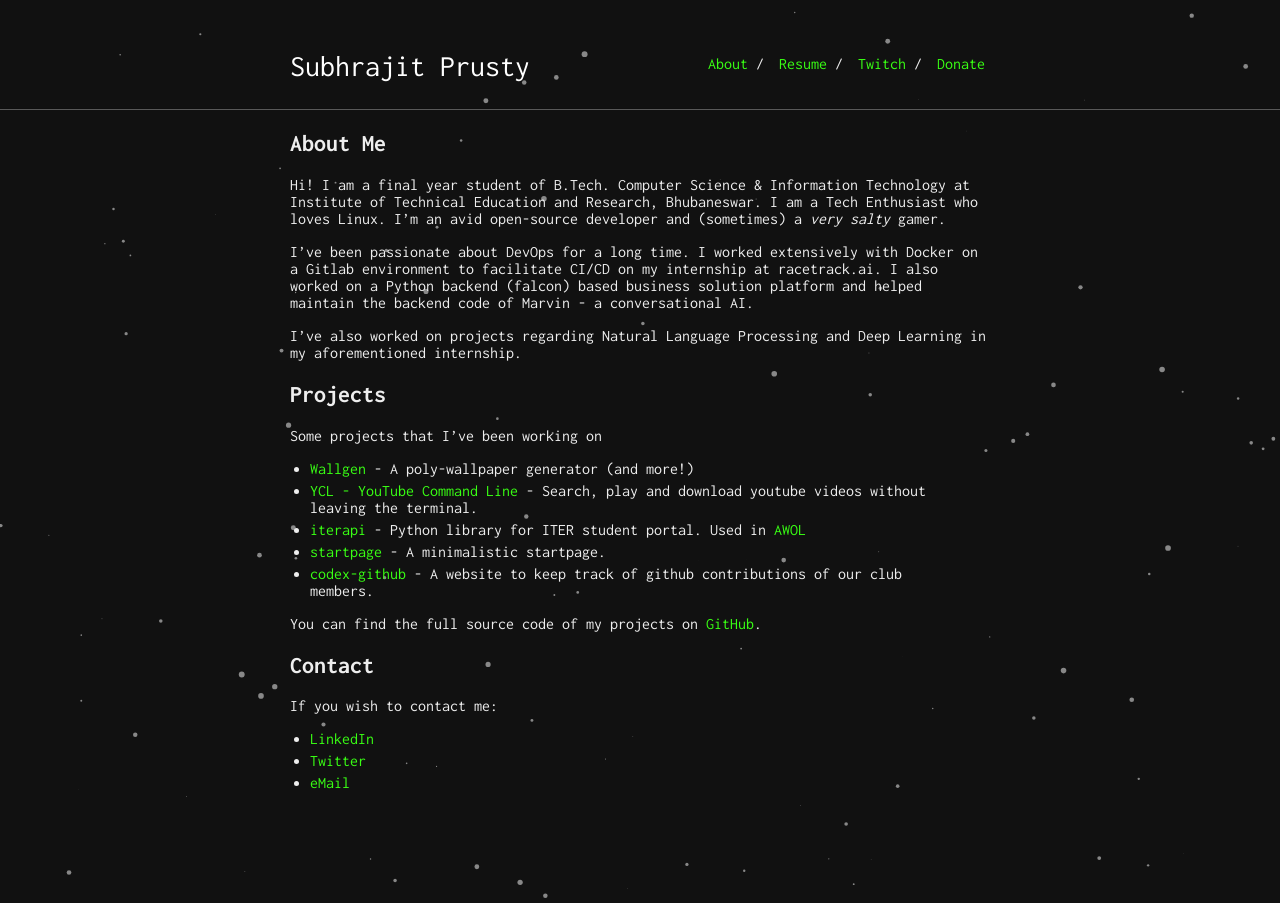
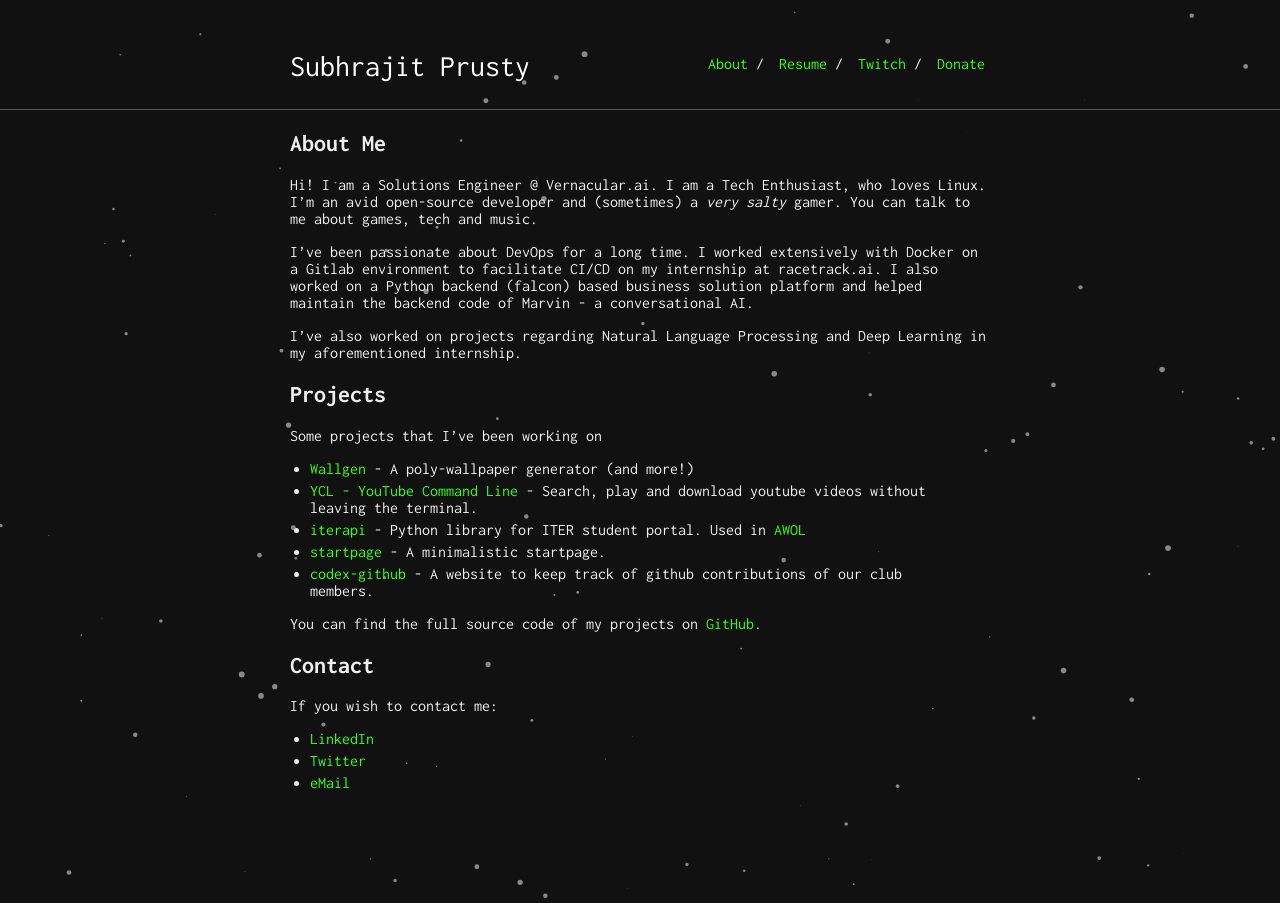
Before and after one commit to SubhrajitPrusty/SubhrajitPrusty.github.io, a Jekyll site: the page built from index.md, in a window 1280 px wide. Built offline with Jekyll 4.4.1, drawn with Linux system fonts in a browser that asks for light colours; our own code applies the rules of GitHub Pages for plain Markdown files.

Commit message:
updated intro

```diff
--- a/index.md
+++ b/index.md
@@ -4,8 +4,9 @@ layout: default
 
 ## About Me
 
-Hi! I am a final year student of B.Tech. Computer Science & Information Technology at Institute of Technical Education and Research, Bhubaneswar.
-I am a Tech Enthusiast who loves Linux. I'm an avid open-source developer and (sometimes) a *very salty* gamer.
+Hi! I am a Solutions Engineer @ Vernacular.ai.
+I am a Tech Enthusiast, who loves Linux. I'm an avid open-source developer and (sometimes) a *very salty* gamer.
+You can talk to me about games, tech and music.
 
 I've been passionate about DevOps for a long time. I worked extensively with Docker on a Gitlab environment to facilitate CI/CD on my internship at racetrack.ai.
 I also worked on a Python backend (falcon) based business solution platform and helped maintain the backend code of Marvin - a conversational AI.
```
